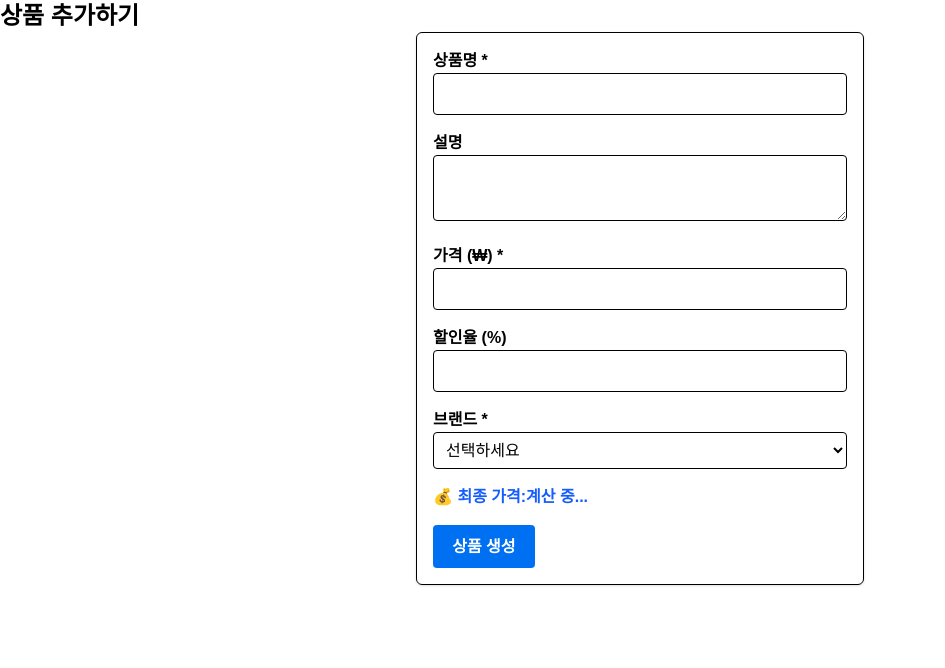
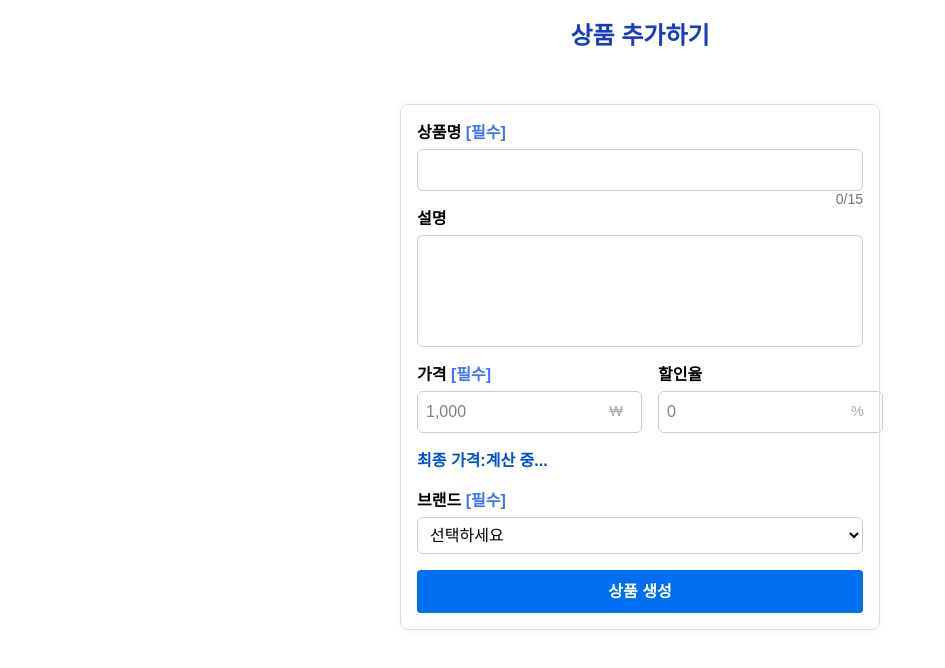
Before and after one commit to dev-Joy/weebur-assignment, a Next.js app: page /products/new in a window 1280 px wide. Shown: the top 668 px of the page, without its empty margins (0-945 px from the left). Built offline with nearby package versions, Linux system fonts and the light colour scheme.

Commit message:
[fix] add product

```diff
--- /dev/null
+++ b/src/app/components/forms/Input.tsx
@@ -0,0 +1,87 @@
+'use client';
+
+import React from 'react';
+import { UseFormRegisterReturn } from 'react-hook-form';
+import {
+  ErrorText,
+  FormGroup,
+  FormLabel,
+  FormInput,
+  UnitWrapper,
+  UnitLabel,
+  FormTextCount,
+  FormRequired,
+} from '@/app/ui/form';
+
+interface BaseProps {
+  type: 'text' | 'number';
+  label: string;
+  register?: UseFormRegisterReturn;
+  required?: boolean;
+  error?: string;
+}
+
+interface TextInputProps extends BaseProps {
+  type: 'text';
+  maxLength?: number;
+  value?: string;
+}
+
+interface NumberInputProps extends BaseProps {
+  type: 'number';
+  value: number | undefined;
+  unit?: string;
+  placeholder?: string;
+  onChange: (e: React.ChangeEvent<HTMLInputElement>) => void;
+}
+
+type Props = TextInputProps | NumberInputProps;
+
+export default function Input(props: Props) {
+  const { label, required, error, register, type } = props;
+
+  const allowOnlyNumberKeys = (e: React.KeyboardEvent<HTMLInputElement>) => {
+    const isNumberKey = /^[0-9]$/.test(e.key);
+    const allowedKeys = ['ArrowLeft', 'ArrowRight', 'Tab', 'Backspace'];
+    if (!isNumberKey && !allowedKeys.includes(e.key)) {
+      e.preventDefault();
+    }
+  };
+
+  const inputElement =
+    type === 'number' ? (
+      <UnitWrapper>
+        <FormInput
+          {...register}
+          type='text'
+          value={props.value?.toLocaleString() ?? ''}
+          placeholder={props.placeholder}
+          onChange={props.onChange}
+          onKeyDown={allowOnlyNumberKeys}
+        />
+        {props.unit && <UnitLabel>{props.unit}</UnitLabel>}
+      </UnitWrapper>
+    ) : (
+      <>
+        <FormInput
+          {...register}
+          maxLength={props.maxLength}
+        />
+        {props.maxLength && (
+          <FormTextCount>
+            {props.value?.length ?? 0}/{props.maxLength}
+          </FormTextCount>
+        )}
+      </>
+    );
+
+  return (
+    <FormGroup>
+      <FormLabel>
+        {label} {required && <FormRequired>[필수]</FormRequired>}
+      </FormLabel>
+      {inputElement}
+      {error && <ErrorText>{error}</ErrorText>}
+    </FormGroup>
+  );
+}
--- /dev/null
+++ b/src/app/components/forms/Select.tsx
@@ -0,0 +1,45 @@
+import React from 'react';
+import { UseFormRegisterReturn } from 'react-hook-form';
+import {
+  FormGroup,
+  FormLabel,
+  FormSelect,
+  ErrorText,
+  FormRequired,
+} from '@/app/ui/form';
+
+interface Props {
+  label: string;
+  required?: boolean;
+  options: string[];
+  register: UseFormRegisterReturn;
+  error?: string;
+}
+
+export default function Select({
+  label,
+  required,
+  options,
+  register,
+  error,
+}: Props) {
+  return (
+    <FormGroup>
+      <FormLabel>
+        {label} {required && <FormRequired>[필수]</FormRequired>}
+      </FormLabel>
+      <FormSelect {...register}>
+        <option value=''>선택하세요</option>
+        {options.map((opt) => (
+          <option
+            key={opt}
+            value={opt}
+          >
+            {opt}
+          </option>
+        ))}
+      </FormSelect>
+      {error && <ErrorText>{error}</ErrorText>}
+    </FormGroup>
+  );
+}
--- /dev/null
+++ b/src/app/components/forms/TextArea.tsx
@@ -0,0 +1,51 @@
+import React, { useEffect, useRef } from 'react';
+import { UseFormRegisterReturn } from 'react-hook-form';
+import {
+  FormGroup,
+  FormLabel,
+  FormTextArea,
+  FormTextCount,
+} from '@/app/ui/form';
+
+interface Props {
+  label: string;
+  value?: string;
+  maxLength?: number;
+  register: UseFormRegisterReturn;
+}
+
+export default function TextAreaInput({
+  label,
+  register,
+  value,
+  maxLength,
+}: Props) {
+  const ref = useRef<HTMLTextAreaElement>(null);
+
+  useEffect(() => {
+    const el = ref.current;
+    if (el) {
+      el.style.height = 'auto';
+      el.style.height = `${el.scrollHeight}px`;
+    }
+  }, [value]);
+
+  return (
+    <FormGroup>
+      <FormLabel>{label}</FormLabel>
+      <FormTextArea
+        {...register}
+        ref={(e) => {
+          register.ref(e);
+          ref.current = e;
+        }}
+        rows={4}
+      />
+      {maxLength && (
+        <FormTextCount>
+          {value?.length ?? 0}/{maxLength}
+        </FormTextCount>
+      )}
+    </FormGroup>
+  );
+}
--- a/src/app/products/components/ProductForm.tsx
+++ b/src/app/products/components/ProductForm.tsx
@@ -1,13 +1,17 @@
 'use client';
 
-import React, { useMemo } from 'react';
-import { useForm } from 'react-hook-form';
+import React, { useEffect, useMemo, useRef } from 'react';
+import { Controller, useForm, useWatch } from 'react-hook-form';
 import { zodResolver } from '@hookform/resolvers/zod';
 import { useRouter } from 'next/navigation';
 import Button from '@/app/ui/button';
 import { addProduct } from '@/app/lib/api';
-import { AddProductRequestBody } from '@/app/types/product';
-import { productSchema } from '@/app/schemas/productSchema';
+import { AddProductRequestBody, BRANDS } from '@/app/types/product';
+import { productSchema, ProductType } from '@/app/schemas/productSchema';
+import { Form, PriceInfo, FormGrid } from '@/app/ui/form';
+import Select from '@/app/components/forms/Select';
+import TextArea from '@/app/components/forms/TextArea';
+import Input from '@/app/components/forms/Input';
 
 export default function ProductForm() {
   const router = useRouter();
@@ -15,27 +19,38 @@ export default function ProductForm() {
   const {
     register,
     handleSubmit,
-    watch,
+    control,
     formState: { errors },
-  } = useForm<AddProductRequestBody>({
+  } = useForm<ProductType>({
     resolver: zodResolver(productSchema),
   });
 
-  const price = watch('price');
-  const discountPercentage = watch('discountPercentage');
+  const title = useWatch({ control, name: 'title' });
+  const price = useWatch({ control, name: 'price' });
+  const discountPercentage = useWatch({ control, name: 'discountPercentage' });
+  const description = useWatch({ control, name: 'description' });
+
+  const descriptionRef = useRef<HTMLTextAreaElement>(null);
+  useEffect(() => {
+    const el = descriptionRef.current;
+    if (el) {
+      el.style.height = 'auto';
+      el.style.height = `${el.scrollHeight}px`;
+    }
+  }, [description]);
 
   const finalPrice = useMemo(() => {
-    if (typeof price !== 'number' || !discountPercentage) return price;
+    if (typeof price !== 'number' || price <= 0) return 0;
     const discount =
       typeof discountPercentage === 'number'
         ? discountPercentage
-        : parseFloat(discountPercentage);
+        : Number(String(discountPercentage) || '0');
     return Math.round(price * (1 - discount / 100));
   }, [price, discountPercentage]);
 
-  const onSubmit = async (data: AddProductRequestBody) => {
+  const onSubmit = async (data: ProductType) => {
     try {
-      await addProduct(data);
+      await addProduct(data as AddProductRequestBody);
       router.push('/products');
     } catch (err) {
       console.error('상품 생성 오류:', err);
@@ -43,76 +58,92 @@ export default function ProductForm() {
     }
   };
 
+  const handlePriceChange = (fieldOnChange: (value: number) => void) => {
+    return (e: React.ChangeEvent<HTMLInputElement>) => {
+      const raw = e.target.value.replace(/,/g, '');
+      const numeric = Number(raw);
+      if (!isNaN(numeric)) {
+        fieldOnChange(numeric);
+      }
+    };
+  };
+
+  const handleDiscountChange = (fieldOnChange: (value: number) => void) => {
+    return (e: React.ChangeEvent<HTMLInputElement>) => {
+      const raw = e.target.value.replace(/[^0-9]/g, '');
+      let numeric = Number(raw);
+      if (isNaN(numeric)) {
+        numeric = 0;
+      }
+      numeric = Math.min(numeric, 99);
+      fieldOnChange(numeric);
+    };
+  };
+
   return (
-    <form
-      onSubmit={handleSubmit(onSubmit)}
-      className='space-y-4 max-w-md mx-auto p-4 border rounded-md shadow'
-    >
-      <div>
-        <label className='block font-bold'>상품명 *</label>
-        <input
-          {...register('title')}
-          className='w-full border p-2 rounded'
+    <Form onSubmit={handleSubmit(onSubmit)}>
+      <Input
+        label='상품명'
+        required
+        type='text'
+        maxLength={15}
+        value={title}
+        register={register('title')}
+        error={errors.title?.message}
+      />
+
+      <TextArea
+        label='설명'
+        value={description}
+        register={register('description')}
+      />
+
+      <FormGrid>
+        <Controller
+          name='price'
+          control={control}
+          render={({ field }) => (
+            <Input
+              label='가격'
+              required
+              type='number'
+              placeholder='1,000'
+              unit='₩'
+              value={field.value}
+              onChange={handlePriceChange(field.onChange)}
+              error={errors.price?.message}
+            />
+          )}
         />
-        {errors.title && (
-          <p className='text-red-500 text-sm'>{errors.title.message}</p>
-        )}
-      </div>
 
-      <div>
-        <label className='block font-bold'>설명</label>
-        <textarea
-          {...register('description')}
-          className='w-full border p-2 rounded'
+        <Controller
+          name='discountPercentage'
+          control={control}
+          render={({ field }) => (
+            <Input
+              label='할인율'
+              type='number'
+              placeholder='0'
+              unit='%'
+              value={field.value}
+              onChange={handleDiscountChange(field.onChange)}
+            />
+          )}
         />
-      </div>
+      </FormGrid>
 
-      <div>
-        <label className='block font-bold'>가격 (₩) *</label>
-        <input
-          type='number'
-          {...register('price', { valueAsNumber: true })}
-          className='w-full border p-2 rounded'
-        />
-        {errors.price && (
-          <p className='text-red-500 text-sm'>{errors.price.message}</p>
-        )}
-      </div>
+      <PriceInfo>
+        최종 가격:
+        {finalPrice ? `${finalPrice.toLocaleString()}원` : '계산 중...'}
+      </PriceInfo>
 
-      <div>
-        <label className='block font-bold'>할인율 (%)</label>
-        <input
-          type='number'
-          {...register('discountPercentage', { valueAsNumber: true })}
-          className='w-full border p-2 rounded'
-        />
-        {errors.discountPercentage && (
-          <p className='text-red-500 text-sm'>
-            {errors.discountPercentage.message}
-          </p>
-        )}
-      </div>
-
-      <div>
-        <label className='block font-bold'>브랜드 *</label>
-        <select
-          {...register('brand')}
-          className='w-full border p-2 rounded'
-        >
-          <option value=''>선택하세요</option>
-          <option value='Apple'>Apple</option>
-          <option value='Samsung'>Samsung</option>
-          <option value='Weebur'>Weebur</option>
-        </select>
-        {errors.brand && (
-          <p className='text-red-500 text-sm'>{errors.brand.message}</p>
-        )}
-      </div>
-
-      <div className='font-semibold text-blue-600'>
-        💰 최종 가격:
-        {finalPrice ? `${finalPrice.toLocaleString()}원` : '계산 중...'}
-      </div>
+      <Select
+        label='브랜드'
+        required
+        options={BRANDS}
+        register={register('brand')}
+        error={errors.brand?.message}
+      />
 
       <Button
         type='submit'
@@ -120,6 +151,6 @@ export default function ProductForm() {
       >
         상품 생성
       </Button>
-    </form>
+    </Form>
   );
 }
--- a/src/app/products/new/page.tsx
+++ b/src/app/products/new/page.tsx
@@ -1,9 +1,15 @@
+import { Metadata } from 'next';
 import ProductForm from '../components/ProductForm';
+
+export const metadata: Metadata = {
+  title: 'Add Product',
+  description: '상품을 생성합니다.',
+};
 
 export default function AddProductPage() {
   return (
-    <main>
-      <h1 className='text-2xl font-bold'>상품 추가하기</h1>
+    <main className='flex flex-col items-center'>
+      <h1 className='text-2xl font-bold text-blue-800 my-5'>상품 추가하기</h1>
       <ProductForm />
     </main>
   );
--- a/src/app/schemas/productSchema.ts
+++ b/src/app/schemas/productSchema.ts
@@ -1,19 +1,29 @@
 import { z } from 'zod';
+import { BRANDS } from '../types/product';
 
 export const productSchema = z.object({
   title: z
     .string()
-    .min(1, '필수 항목입니다.')
+    .trim()
+    .min(1, '상품명은 필수 항목입니다.')
     .max(15, '15자 이내로 입력해 주세요.'),
   description: z.string().optional(),
-  price: z.number().min(1000, '1000원 이상이어야 합니다.'),
-  discountPercentage: z
-    .number()
-    .max(100, '100 이하로 입력해 주세요.')
+  price: z.coerce
+    .number({
+      invalid_type_error: '숫자를 입력해 주세요.',
+      required_error: '가격은 필수 항목입니다.',
+    })
+    .gte(1000, '1000원 이상으로 입력해야 합니다.'),
+  discountPercentage: z.coerce
+    .number({
+      invalid_type_error: '숫자를 입력해 주세요.',
+    })
+    .gte(0, '0 보다 큰 숫자를 입력해주세요.')
+    .lt(100, '100이내로 입력해야 합니다.')
     .optional(),
-  brand: z.enum(['Apple', 'Samsung', 'Weebur'], {
-    errorMap: () => ({ message: '브랜드를 선택해 주세요.' }),
+  brand: z.enum(BRANDS, {
+    message: '브랜드 선택은 필수입니다.',
   }),
 });
 
-export type AddProductRequestBody = z.infer<typeof productSchema>;
+export type ProductType = z.infer<typeof productSchema>;
--- a/src/app/types/product.ts
+++ b/src/app/types/product.ts
@@ -11,10 +11,13 @@ export interface ProductsParams {
   limit?: number;
 }
 
+export type Brand = 'Apple' | 'Samsung' | 'Weebur';
+export const BRANDS: Brand[] = ['Apple', 'Samsung', 'Weebur'];
+
 export interface AddProductRequestBody {
   title: string;
   description?: string;
   price: number;
   discountPercentage?: number;
-  brand: 'Apple' | 'Samsung' | 'Weebur';
+  brand: Brand;
 }
--- /dev/null
+++ b/src/app/ui/form.tsx
@@ -0,0 +1,105 @@
+import styled from 'styled-components';
+
+export const Form = styled.form`
+  max-width: 480px;
+  margin: 2rem auto;
+  padding: 1rem;
+  border: 1px solid #ddd;
+  border-radius: 8px;
+  box-shadow: 0 0 8px rgba(0, 0, 0, 0.05);
+  display: flex;
+  flex-direction: column;
+  gap: 1rem;
+`;
+
+export const FormGroup = styled.div`
+  position: relative;
+  display: flex;
+  flex-direction: column;
+  gap: 0.25rem;
+`;
+
+export const FormGrid = styled.div`
+  display: grid;
+  grid-template-columns: repeat(2, 1fr);
+  gap: 1rem;
+`;
+
+export const FormLabel = styled.label`
+  font-weight: 600;
+`;
+
+export const FormRequired = styled.span`
+  font-weight: bold;
+  font-size: 1rem;
+  color: rgb(65, 117, 245);
+`;
+
+export const FormInput = styled.input`
+  padding: 0.5rem;
+  border: 1px solid #ccc;
+  border-radius: 6px;
+  &:focus {
+    border-color: #0070f3;
+    box-shadow: 0 0 0 2px rgba(0, 112, 243, 0.2);
+    outline: none;
+  }
+`;
+
+export const FormTextArea = styled.textarea`
+  resize: none;
+  padding: 0.5rem;
+  border: 1px solid #ccc;
+  border-radius: 6px;
+  overflow: hidden;
+  min-height: 4rem;
+  line-height: 1.5;
+
+  &:focus {
+    border-color: #0070f3;
+    box-shadow: 0 0 0 2px rgba(0, 112, 243, 0.2);
+    outline: none;
+  }
+`;
+
+export const FormSelect = styled.select`
+  padding: 0.5rem;
+  border: 1px solid #ccc;
+  border-radius: 6px;
+  &:focus {
+    border-color: #0070f3;
+    box-shadow: 0 0 0 2px rgba(0, 112, 243, 0.2);
+    outline: none;
+  }
+`;
+
+export const FormTextCount = styled.span`
+  position: absolute;
+  color: #71717a;
+  font-size: 0.875rem;
+  bottom: -1.2rem;
+  right: 0;
+`;
+
+export const UnitWrapper = styled.div`
+  position: relative;
+`;
+
+export const UnitLabel = styled.span`
+  position: absolute;
+  top: 50%;
+  right: 1.2rem;
+  transform: translateY(-50%);
+  color: #aaa;
+  font-size: 0.9rem;
+`;
+
+export const ErrorText = styled.span`
+  color: #e00;
+  font-size: 0.85rem;
+`;
+
+export const PriceInfo = styled.div`
+  font-weight: 600;
+  color: #0050cc;
+`;
```
Also changed, not shown: src/app/lib/api.ts (+27 -10 lines).
